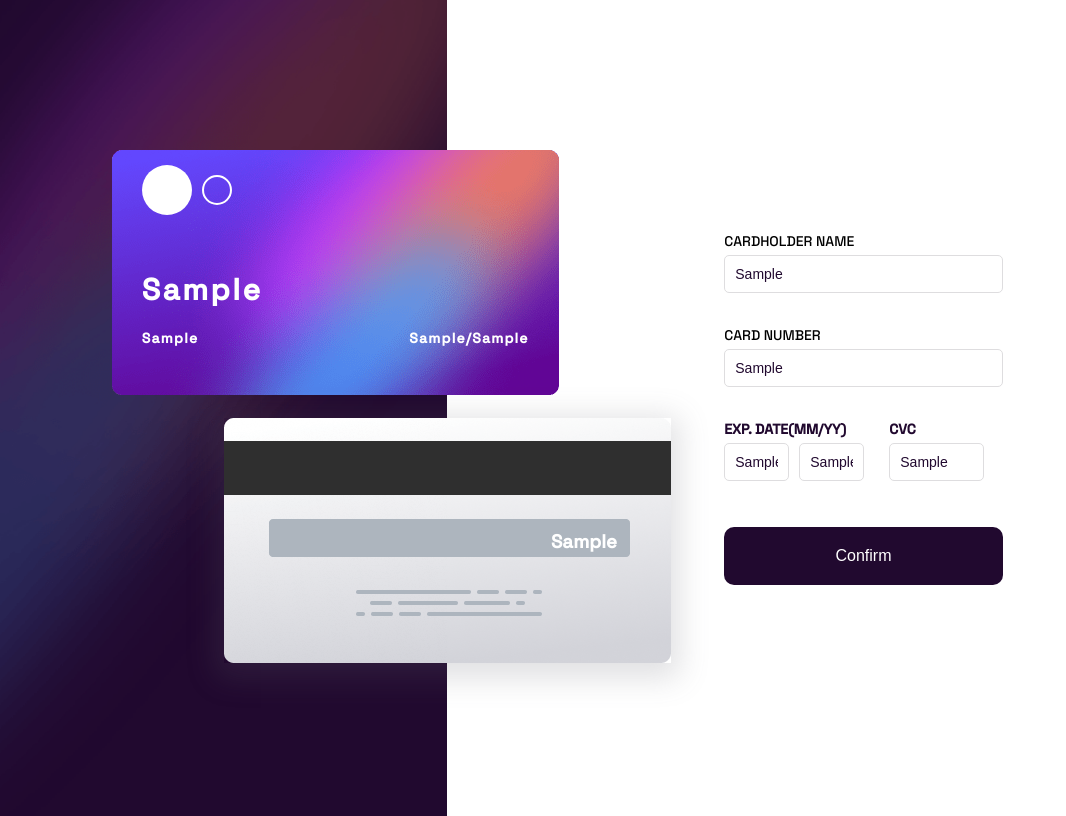
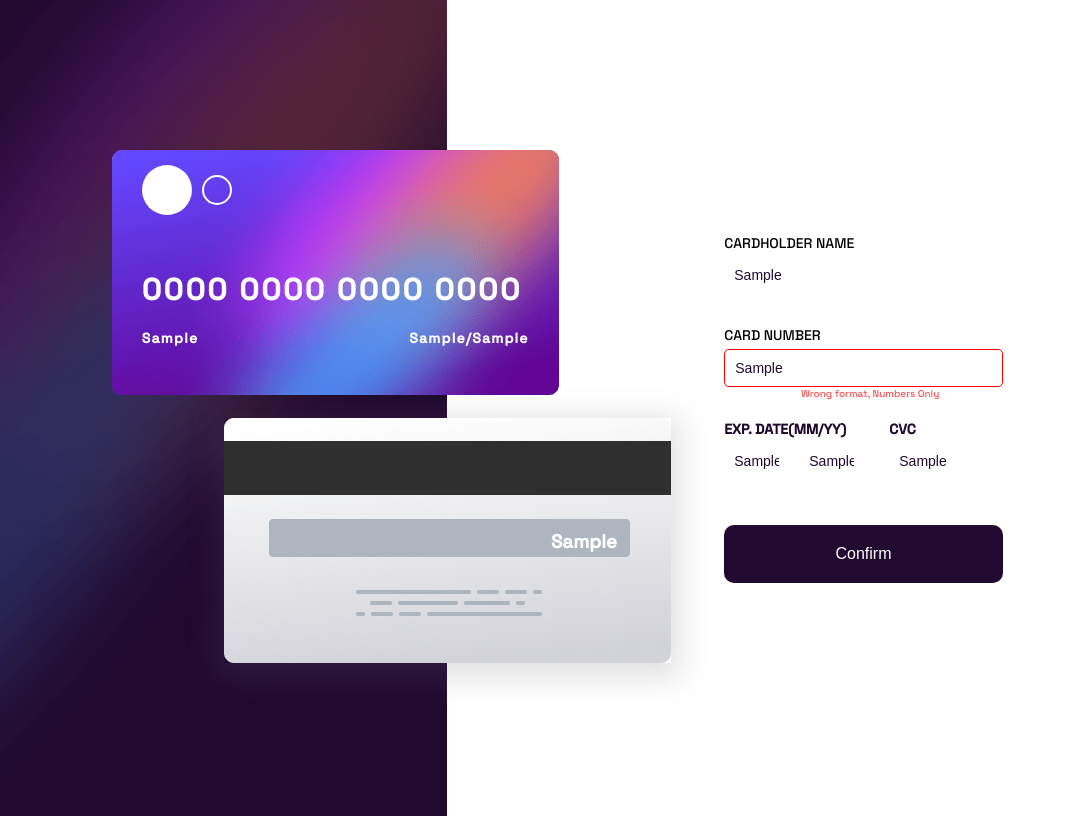
Before and after one commit to Frimpong04/interactive-card-details-form, a plain HTML site: page index.html in a window 1280 px wide. Both pictures are taken after typing "Sample", "Sample", "Sample", "Sample", "Sample" into the empty fields and a click on the button "Confirm". Shown: the whole page, without its empty margins (0-1066 px from the left). Drawn offline with Linux system fonts and the light colour scheme.

Commit message:
add error message via javascript and also clearing of error via javascript

```diff
--- a/app.js
+++ b/app.js
@@ -1,4 +1,12 @@
 // selectors
+// form selector
+const formElement = document.getElementsByTagName("form");
+
+// thank you selector
+const completedState = document.querySelector(".completed-state");
+let formInputs = document.getElementsByTagName("input");
+let formInputsArray = [...formInputs];
+
 // card selectors
 const cardNumber = document.querySelector(".card-number");
 const cardName = document.querySelector(".card-name");
@@ -14,7 +22,7 @@ const cardEmptyInputError = document.querySelector(".empty-input-error");
 const wrongFormatError = document.querySelector(".wrong-format-error");
 const cvcInput = document.getElementById("cvc");
 const cvcInputError = document.querySelector(".cvc-input-error");
-
+const cardNumberError = document.querySelector(".card-number-error");
 // date input selectors
 const expiryMonthInput = document.getElementById("month");
 const expiryYearInput = document.getElementById("year");
@@ -24,26 +32,118 @@ const expiryYearInputError = document.querySelector(".year-input-error");
 // button selectors
 const submitButton = document.querySelector(".submit-button");
 
+const validRegex = /(^ 4[0 - 9]{ 12}(?: [0 - 9]{ 3 })?$)| (^ (?: 5[1 - 5][0 - 9]{ 2 }| 222[1 - 9] | 22[3 - 9][0 - 9] | 2[3 - 6][0 - 9]{ 2 }| 27[01][0 - 9] | 2720)[0 - 9]{ 12 }$)| (3[47][0 - 9]{ 13 })| (^ 3(?: 0[0 - 5] | [68][0 - 9])[0 - 9]{ 11 }$)| (^ 6(?: 011 | 5[0 - 9]{ 2})[0 - 9]{ 12 }$)| (^ (?: 2131 | 1800 | 35\d{ 3 }) \d{ 11 }$)/;
 
+// const validRegex = /^5[1-5][0-9]{14}|^(222[1-9]|22[3-9]\\d|2[3-6]\\d{2}|27[0-1]\\d|2720)[0-9]{12}$/;
 
 
 // functions
+
+function  validInputs(){
+    if (cardNameInput.value && cardNumberInput.value && expiryMonthInput.value && expiryYearInput.value && validRegex.test(cardNumberInput.value)) {
+        return true;
+    };
+    return false;
+}
+
 function formSubmit(e) {
     e.preventDefault();
     console.log("clicked");
-    const nameInput = cardNameInput.value;
-    const numberInput = cardNumberInput.value;
-    const expiryMonthValue = expiryMonthInput.value;
-    const expiryYearValue = expiryYearInput.value;
-    const cvc = cvcInput.value;
+    let nameInput = cardNameInput.value;
+    let numberInput = cardNumberInput.value;
+    let expiryMonthValue = expiryMonthInput.value;
+    let expiryYearValue = expiryYearInput.value;
+    let cvc = cvcInput.value;
+
+    if (!nameInput){
+        cardNameInput.style.border = "thin solid red";
+        nameInputError.style.visibility = "visible";
+        nameInput = cardName.innerText;
+    }
+
+    if (!numberInput) {
+        cardNumberInput.style.border = "thin solid red";
+        cardEmptyInputError.style.visibility = "visible";
+        // wrongFormatError.style.visibility = "hidden";
+        numberInput = cardNumber.innerText;
+    }
+    if(!validRegex.test(numberInput)) {
+        cardNumberInput.style.border = "thin solid red";
+        wrongFormatError.style.visibility = "visible";
+        // cardEmptyInputError.style.visibility = "hidden";
+        numberInput = cardNumber.innerText;
+    }
+    if (!expiryMonthValue) {
+        expiryMonthInput.style.border = "thin solid red";
+        expiryMonthInputError.style.visibility = "visible";
+        expiryMonthValue = expiryMonth.innerText;
+    }
+
+    if (!expiryYearValue){
+        expiryYearInput.style.border = "thin solid red";
+        expiryYearInputError.style.visibility = "visible";
+        expiryYearValue = expiryYear.innerText;
+    }
+
+    if (!cvc) {
+        cvcInput.style.border = "thin solid red";
+        cvcInputError.style.visibility = "visible";
+        cvc = cvcNumber.innerText;
+
+    }
+
 
     cardName.innerText = nameInput;
-    cardNumber.innerText = numberInput;
     expiryMonth.innerText = expiryMonthValue;
     expiryYear.innerText = expiryYearValue;
     cvcNumber.innerText = cvc;
+    cardNumber.innerText = numberInput;
+
+    const validated = validInputs();
+    if (validated) {
+        formElement.style.display = "none";
+        completedState.style.display = "block";
+    }
+
     console.log(nameInput, numberInput, expiryMonthValue, expiryYearValue, cvc);
+
 }
 
+function clearErrors(event) {
+
+    event.target.style.border = "none";
+    let inputId = event.target.getAttribute("id");
+    console.log(inputId);
+
+    switch (inputId) {
+        case "card-name-input":
+            nameInputError.style.visibility = "hidden";
+
+            break;
+
+        case "card-number":
+            // cardNumberError.style.visibility = "hidden";
+            wrongFormatError.style.visibility = "hidden";
+            cardEmptyInputError.style.visibility = "hidden";
+            break;
+
+        case "month":
+            expiryMonthInputError.style.visibility = "hidden";
+            break;
+
+        case "year":
+            expiryYearInputError.style.visibility = "hidden";
+            break;
+
+        case "cvc":
+            cvcInputError.style.visibility = "hidden";
+            break;
+        default:
+            console.log("Something is wrong");
+            break;
+    }
+
+}
 // event listeners
 submitButton.addEventListener("click", formSubmit);
+formInputsArray.map(input => input.addEventListener("focus", clearErrors));
--- a/index.html
+++ b/index.html
@@ -46,7 +46,7 @@
             <form>
                 <div class="cardholder-name-div form-item">
                     <label for="card-name">CARDHOLDER NAME</label>
-                    <input type="text" id="card-name-input" name="card-name" placeholder="e.g.Jane Appleseed" required/>
+                    <input type="text" id="card-name-input" name="card-name" placeholder="e.g.Jane Appleseed" />
                     <p class="error-message name-error">Can't be empty</p>
                 </div>
 
@@ -59,7 +59,6 @@
                     name="card-number"
                     inputmode="numeric"
                     placeholder="e.g 1234 5678 9123 0000"
-                    required
                     />
                     <p class="error-message card-number-error"> <span class="empty-input-error">Can't be empty</span> <span class="wrong-format-error">Wrong format, Numbers Only</span></p>
                 </div>
--- a/style.css
+++ b/style.css
@@ -253,7 +253,13 @@ button:hover {
     width: 100%;
 }
 /* error message styles */
-.error-message {
+.error-message,
+.name-error,
+.empty-input-error,
+.wrong-format-error,
+.month-input-error,
+.year-input-error,
+.cvc-input-error{
     color: var(--red-input-errors);
     visibility: hidden;
 }
```
